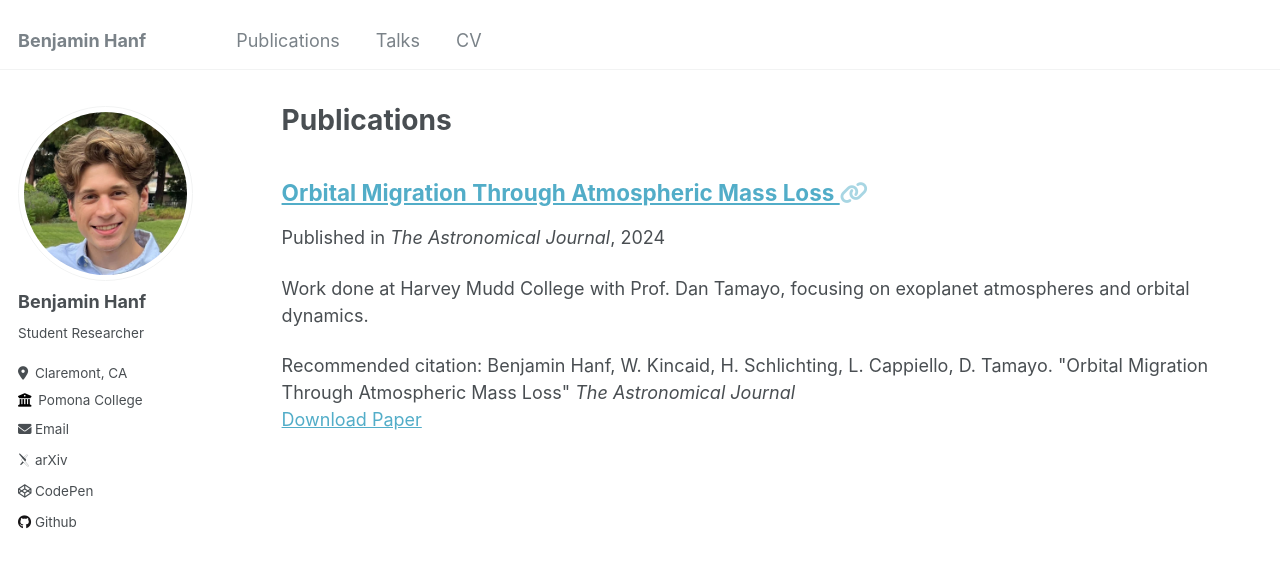
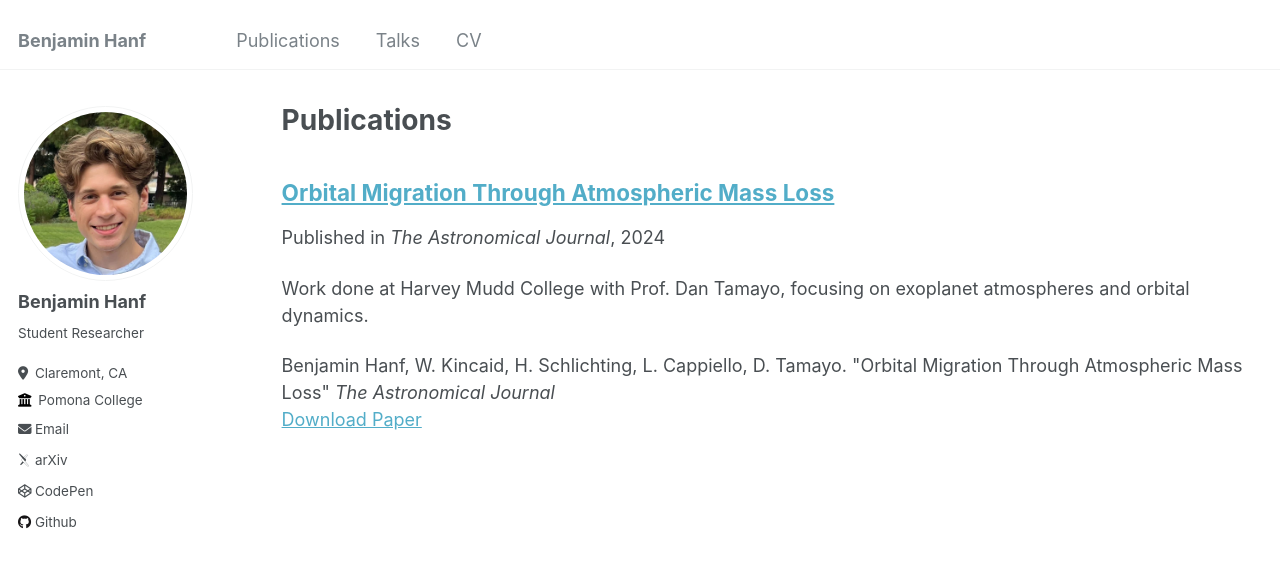
Before and after one commit to benhanf/benhanf.github.io, a Jekyll site: the page built from _pages/publications.md, in a window 1280 px wide. Shown: the top 568 px of the page. Built offline with Jekyll 4.4.1, drawn with Linux system fonts in a browser that asks for light colours; some web fonts are replaced.

Commit message:
nolink, nocite Rcommended Citation:

```diff
--- a/_includes/archive-single.html
+++ b/_includes/archive-single.html
@@ -53,13 +53,13 @@
     {% endif %}
 
     {% if post.citation and post.paperurl and post.slidesurl %}
-      <p>Recommended citation: {{ post.citation }}<br /><a href="{{ post.paperurl }}">Download Paper</a> | <a href="{{ post.slidesurl }}">Download Slides</a></p>
+      <p>{{ post.citation }}<br /><a href="{{ post.paperurl }}">Download Paper</a> | <a href="{{ post.slidesurl }}">Download Slides</a></p>
     {% elsif post.citation and post.paperurl %}
-      <p>Recommended citation: {{ post.citation }}<br /><a href="{{ post.paperurl }}">Download Paper</a></p>
+      <p>{{ post.citation }}<br /><a href="{{ post.paperurl }}">Download Paper</a></p>
     {% elsif post.citation and post.slidesurl %}
-      <p>Recommended citation: {{ post.citation }}<br /><a href="{{ post.slidesurl }}">Download Slides</a></p>
+      <p>{{ post.citation }}<br /><a href="{{ post.slidesurl }}">Download Slides</a></p>
     {% elsif post.citation %}
-      <p>Recommended citation: {{ post.citation }}</p>
+      <p>{{ post.citation }}</p>
 
     {% elsif post.slidesurl %}
       <p>Download <a href="{{ post.slidesurl }}">Download Slides</a></p></p>
```
Also changed, not shown: _publications/massloss2024.md (+1 -1 lines).
